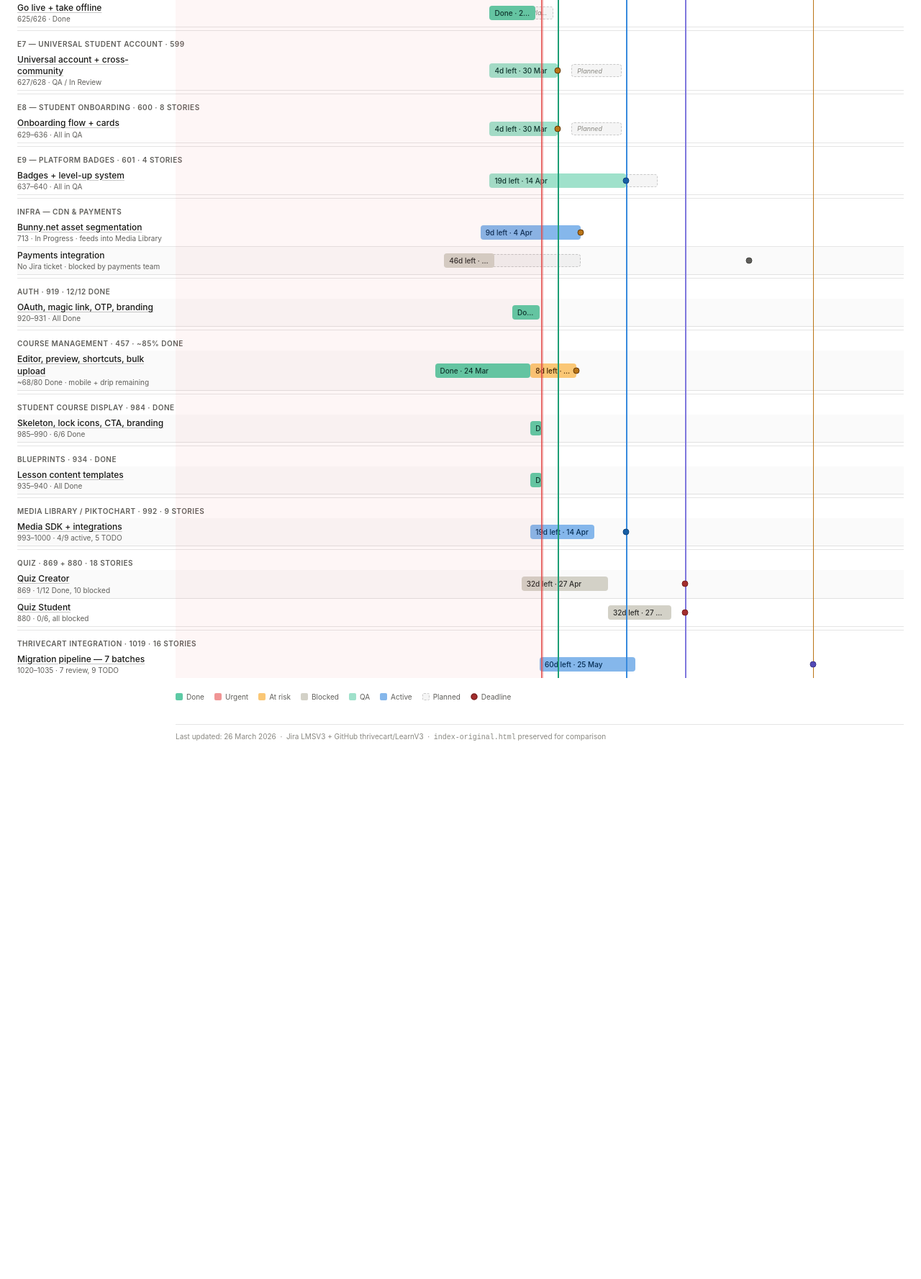
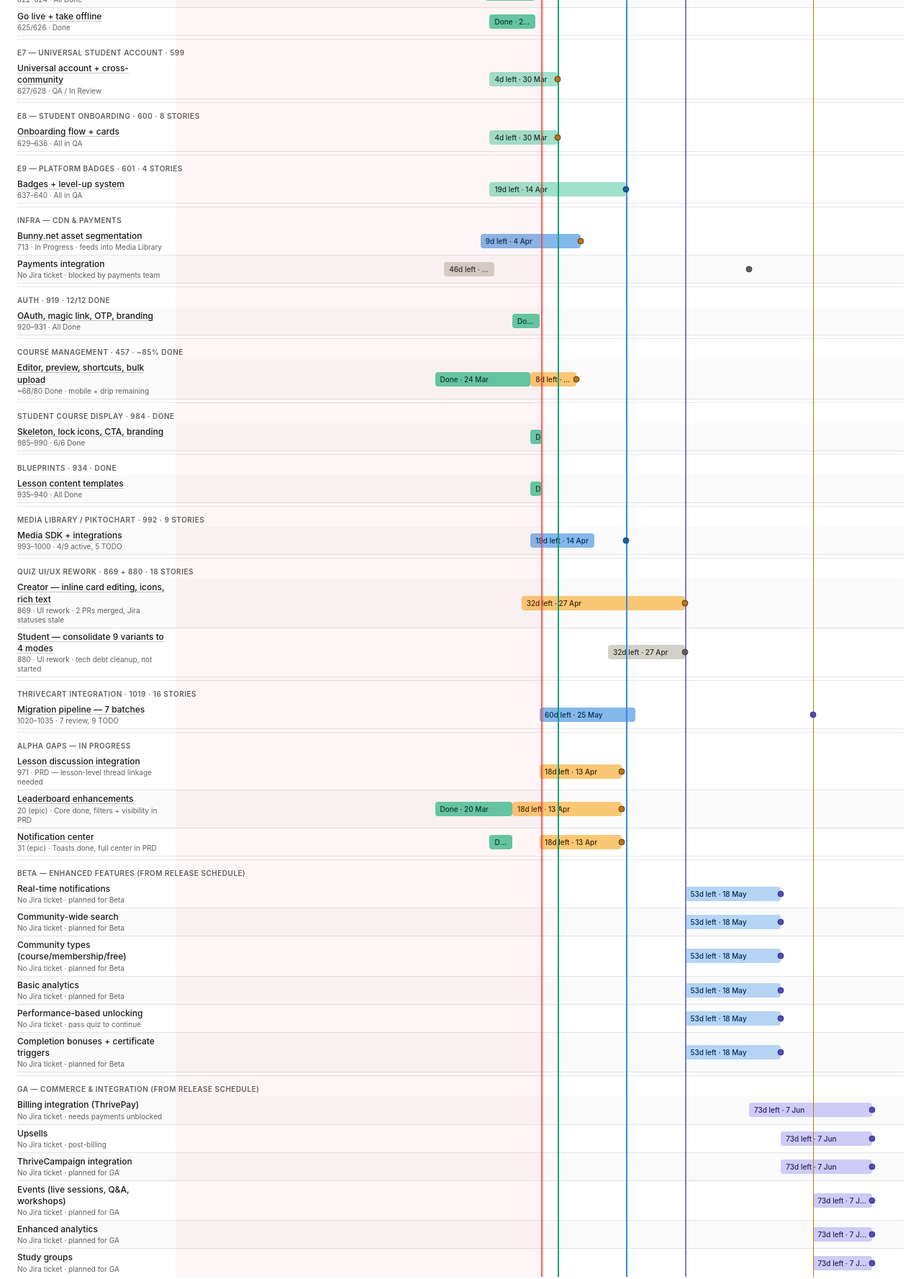
Before and after one commit to stephanieturner-creator/LMSDelivery, a plain HTML site: page index.html in a window 1280 px wide. Shown: the part 742-2519 px from the top of the page at 72% size. Before the commit the page ends 1820 px from the top, so only its background shows below. Drawn offline with Linux system fonts and the light colour scheme.

Commit message:
Add missing Beta/GA items from Confluence, Alpha gaps, disclaimer, remove planned bars
- Added Beta group: real-time notifications, search, community types, analytics,
  performance unlocking, completion bonuses
- Added GA group: billing, upsells, ThriveCampaign, events, enhanced analytics,
  study groups
- Added Alpha gaps: lesson discussion, leaderboard enhancements, notification center
- Added disclaimer banner: scoped to Beta, post-GA TBC
- Removed all planned/dashed bars and toggle per feedback
- Relabeled Quiz as UI/UX rework
- Replotted LMSV3-604 as PRD/needs scoping

```diff
--- a/index.html
+++ b/index.html
@@ -12,7 +12,6 @@
       --bg: #ffffff; --bg-secondary: #f7f7f5; --bg-row-alt: rgba(0,0,0,0.02);
       --border: rgba(0,0,0,0.10); --border-mid: rgba(0,0,0,0.22);
       --text-primary: #1a1a18; --text-secondary: #5f5e5a; --text-tertiary: #888780;
-      --planned-bg: rgba(0,0,0,0.04); --planned-border: rgba(0,0,0,0.18);
       --radius-sm: 4px; --radius-md: 8px; --lh: 36px;
     }
     @media (prefers-color-scheme: dark) {
@@ -20,26 +19,19 @@
         --bg: #1a1a18; --bg-secondary: #242422; --bg-row-alt: rgba(255,255,255,0.025);
         --border: rgba(255,255,255,0.10); --border-mid: rgba(255,255,255,0.22);
         --text-primary: #f0ede8; --text-secondary: #b4b2a9; --text-tertiary: #888780;
-        --planned-bg: rgba(255,255,255,0.06); --planned-border: rgba(255,255,255,0.25);
       }
     }
     body { font-family: var(--font); background: var(--bg); color: var(--text-primary); padding: 2rem 1.5rem 3rem; min-width: 820px; }
 
     .header { display:flex; align-items:center; justify-content:space-between; flex-wrap:wrap; gap:12px; margin-bottom:1.5rem; }
     .header-left h1 { font-size:17px; font-weight:600; color:var(--text-primary); margin-bottom:3px; }
-    .header-left p  { font-size:12px; color:var(--text-secondary); }
+    .header-left p  { font-size:12px; color:#8B7420; background:#FEF7E8; border:0.5px solid #E8D5A0; display:inline-block; padding:3px 10px; border-radius:var(--radius-sm); margin-top:4px; }
+    @media (prefers-color-scheme: dark) { .header-left p { color:#D4B84A; background:rgba(250,199,117,0.1); border-color:rgba(250,199,117,0.25); } }
     .header-controls { display:flex; align-items:center; gap:10px; }
     .date-control { display:flex; align-items:center; gap:8px; background:var(--bg-secondary); border:0.5px solid var(--border-mid); border-radius:var(--radius-md); padding:6px 12px; }
     .date-control label { font-size:11px; color:var(--text-secondary); white-space:nowrap; }
     .date-control input[type="date"] { font-family:var(--font); font-size:12px; font-weight:500; color:var(--text-primary); background:transparent; border:none; outline:none; cursor:pointer; }
     .date-badge { font-size:12px; font-weight:600; color:var(--today-color); min-width:56px; }
-    .toggle-control { display:flex; align-items:center; gap:6px; background:var(--bg-secondary); border:0.5px solid var(--border-mid); border-radius:var(--radius-md); padding:6px 12px; cursor:pointer; user-select:none; }
-    .toggle-control:hover { border-color: var(--text-tertiary); }
-    .toggle-control span { font-size:11px; color:var(--text-secondary); white-space:nowrap; }
-    .toggle-switch { position:relative; width:28px; height:16px; border-radius:8px; background:var(--border-mid); transition:background 0.2s; flex-shrink:0; }
-    .toggle-switch::after { content:''; position:absolute; top:2px; left:2px; width:12px; height:12px; border-radius:50%; background:var(--bg); transition:transform 0.2s; }
-    .toggle-switch.on { background:var(--text-tertiary); }
-    .toggle-switch.on::after { transform:translateX(12px); }
 
     .month-axis { position:relative; margin-left:220px; height:26px; border-bottom:0.5px solid var(--border); margin-bottom:0; }
     .month-cell { position:absolute; top:0; bottom:0; display:flex; align-items:center; padding-left:6px; border-left:0.5px solid var(--border); overflow:hidden; }
@@ -78,8 +70,7 @@
     .b-beta    { background:#B5D4F4; } .b-beta    .bar-label { color:#042C53; }
     .b-ga      { background:#CECBF6; } .b-ga      .bar-label { color:#26215C; }
 
-    .b-planned { background: var(--planned-bg); border: 1.5px dashed var(--planned-border); height:18px !important; }
-    .b-planned .bar-label { color: var(--text-tertiary); font-weight:400; font-style:italic; font-size:9px; }
+
 
     .dd { position:absolute; top:50%; transform:translate(-50%,-50%); width:9px; height:9px; border-radius:50%; z-index:4; }
     .dd-red    { background:#A32D2D; border:1.5px solid #791F1F; }
@@ -138,17 +129,13 @@
   <div class="header">
     <div class="header-left">
       <h1>LearnV3 — Release &amp; Delivery Timeline</h1>
-      <p>Cross-referenced from Jira LMSV3 &amp; GitHub thrivecart/LearnV3 · planned vs actual · adjust date to move today line</p>
+      <p>This release schedule is scoped to Beta, and subject to user testing feedback. Post-GA iterations are TBC.</p>
     </div>
     <div class="header-controls">
       <div class="date-control">
         <label for="date-picker">Today</label>
         <input type="date" id="date-picker" value="2026-03-26" />
         <span class="date-badge" id="date-badge">26 Mar</span>
-      </div>
-      <div class="toggle-control" id="planned-toggle">
-        <span>Planned</span>
-        <div class="toggle-switch on" id="planned-switch"></div>
       </div>
     </div>
   </div>
@@ -180,17 +167,13 @@
     <div class="legend-item"><div class="legend-swatch" style="background:#9FE1CB"></div>QA</div>
     <div class="legend-item"><div class="legend-swatch" style="background:#85B7EB"></div>Active</div>
     <div class="legend-item">
-      <div class="legend-swatch" style="background:var(--planned-bg); border:1.5px dashed var(--planned-border)"></div>
-      Planned
-    </div>
-    <div class="legend-item">
       <svg width="10" height="10" style="flex-shrink:0"><circle cx="5" cy="5" r="4" fill="#A32D2D" stroke="#791F1F" stroke-width="1.5"/></svg>
       Deadline
     </div>
   </div>
 
   <div class="footer">
-    Last updated: <span id="last-updated"></span> &nbsp;·&nbsp; Jira LMSV3 + GitHub thrivecart/LearnV3 &nbsp;·&nbsp; <code>index-original.html</code> preserved for comparison
+    Last updated: <span id="last-updated"></span> &nbsp;·&nbsp; Jira LMSV3 + GitHub thrivecart/LearnV3
   </div>
 
 <div class="ticket-modal-overlay" id="ticket-modal-overlay">
@@ -224,7 +207,7 @@
           milestone: "done",
           tickets: [{k:"LMSV3-602",s:"Schema migrations"},{k:"LMSV3-603",s:"Backfill existing communities"}],
           bars: [
-            { cls:"b-planned", s:new Date(2026,0,6), e:new Date(2026,1,14), label:"Planned" },
+
             { cls:"b-done", s:new Date(2026,2,11), e:new Date(2026,2,25), dl:new Date(2026,2,25), ddc:"dd-green" },
           ],
         },
@@ -234,7 +217,7 @@
           milestone: "alpha",
           tickets: [{k:"LMSV3-604",s:"Analytics service"}],
           bars: [
-            { cls:"b-planned", s:new Date(2026,1,2), e:new Date(2026,2,7), label:"Planned" },
+
             { cls:"b-blocked", s:new Date(2026,2,26), e:new Date(2026,3,10), dl:new Date(2026,3,14), ddc:"dd-gray" },
           ],
         },
@@ -244,7 +227,7 @@
           milestone: "done",
           tickets: [{k:"LMSV3-605",s:"Color/brand utilities"}],
           bars: [
-            { cls:"b-planned", s:new Date(2026,1,2), e:new Date(2026,2,7), label:"Planned" },
+
             { cls:"b-done", s:new Date(2026,2,12), e:new Date(2026,2,25), dl:new Date(2026,2,25), ddc:"dd-green" },
           ],
         },
@@ -259,7 +242,7 @@
           milestone: "done",
           tickets: [{k:"LMSV3-606",s:"Creator opens wizard, enters name"},{k:"LMSV3-607",s:"Creator selects access model"},{k:"LMSV3-608",s:"Creator configures branding"},{k:"LMSV3-609",s:"Creator reviews and confirms"}],
           bars: [
-            { cls:"b-planned", s:new Date(2026,1,2), e:new Date(2026,2,28), label:"Planned" },
+
             { cls:"b-done", s:new Date(2026,2,12), e:new Date(2026,2,25), dl:new Date(2026,2,25), ddc:"dd-green" },
           ],
         },
@@ -269,7 +252,7 @@
           milestone: "done",
           tickets: [{k:"LMSV3-610",s:"Resume abandoned wizard"},{k:"LMSV3-611",s:"Brand theme applied to views"},{k:"LMSV3-612",s:"Old creation form deprecated"}],
           bars: [
-            { cls:"b-planned", s:new Date(2026,2,2), e:new Date(2026,2,28), label:"Planned" },
+
             { cls:"b-done", s:new Date(2026,2,13), e:new Date(2026,2,25), dl:new Date(2026,2,25), ddc:"dd-green" },
           ],
         },
@@ -284,7 +267,7 @@
           milestone: "done",
           tickets: [{k:"LMSV3-613",s:"Checklist in sidebar after wizard"},{k:"LMSV3-614",s:"Complete and skip checklist tasks"},{k:"LMSV3-615",s:"Go Live confirmation with blocker check"}],
           bars: [
-            { cls:"b-planned", s:new Date(2026,2,2), e:new Date(2026,2,28), label:"Planned" },
+
             { cls:"b-done", s:new Date(2026,2,13), e:new Date(2026,2,25), dl:new Date(2026,2,25), ddc:"dd-green" },
           ],
         },
@@ -299,7 +282,7 @@
           milestone: "done",
           tickets: [{k:"LMSV3-616",s:"Student joins public community"},{k:"LMSV3-617",s:"Creator updates access model"}],
           bars: [
-            { cls:"b-planned", s:new Date(2026,1,16), e:new Date(2026,2,14), label:"Planned" },
+
             { cls:"b-done", s:new Date(2026,2,11), e:new Date(2026,2,25), dl:new Date(2026,2,25), ddc:"dd-green" },
           ],
         },
@@ -309,7 +292,7 @@
           milestone: "alpha",
           tickets: [{k:"LMSV3-618",s:"Student requests free-private access"}],
           bars: [
-            { cls:"b-planned", s:new Date(2026,2,17), e:new Date(2026,3,4), label:"Planned" },
+
             { cls:"b-atrisk", s:new Date(2026,2,13), e:new Date(2026,2,30), dl:new Date(2026,2,30), ddc:"dd-amber" },
           ],
         },
@@ -319,7 +302,7 @@
           milestone: "alpha",
           tickets: [{k:"LMSV3-619",s:"Creator manages access requests"},{k:"LMSV3-620",s:"Student joins with invite code"},{k:"LMSV3-621",s:"Creator manages invite codes"}],
           bars: [
-            { cls:"b-planned", s:new Date(2026,2,17), e:new Date(2026,3,4), label:"Planned" },
+
             { cls:"b-blocked", s:new Date(2026,2,11), e:new Date(2026,2,15), dl:new Date(2026,2,30), ddc:"dd-red" },
             { cls:"b-alpha",   s:new Date(2026,2,15), e:new Date(2026,2,30), dl:new Date(2026,2,30), ddc:"dd-amber" },
           ],
@@ -335,7 +318,7 @@
           milestone: "done",
           tickets: [{k:"LMSV3-622",s:"Creator applies gamification preset"},{k:"LMSV3-623",s:"Preset override warns and preserves"},{k:"LMSV3-624",s:"Verify preview mode"}],
           bars: [
-            { cls:"b-planned", s:new Date(2026,2,17), e:new Date(2026,2,29), label:"Planned" },
+
             { cls:"b-done", s:new Date(2026,2,14), e:new Date(2026,2,25), dl:new Date(2026,2,25), ddc:"dd-green" },
           ],
         },
@@ -345,7 +328,7 @@
           milestone: "done",
           tickets: [{k:"LMSV3-625",s:"Creator goes live"},{k:"LMSV3-626",s:"Creator takes community offline"}],
           bars: [
-            { cls:"b-planned", s:new Date(2026,2,23), e:new Date(2026,2,29), label:"Planned" },
+
             { cls:"b-done", s:new Date(2026,2,15), e:new Date(2026,2,25), dl:new Date(2026,2,25), ddc:"dd-green" },
           ],
         },
@@ -360,7 +343,7 @@
           milestone: "alpha",
           tickets: [{k:"LMSV3-627",s:"Verify universal account across communities"},{k:"LMSV3-628",s:"Cross-community progress dashboard"}],
           bars: [
-            { cls:"b-planned", s:new Date(2026,3,2), e:new Date(2026,3,13), label:"Planned" },
+
             { cls:"b-alpha", s:new Date(2026,2,15), e:new Date(2026,2,30), dl:new Date(2026,2,30), ddc:"dd-amber" },
           ],
         },
@@ -375,7 +358,7 @@
           milestone: "alpha",
           tickets: [{k:"LMSV3-629",s:"Onboarding overlay on first visit"},{k:"LMSV3-630",s:"Profile card (+50 pts)"},{k:"LMSV3-631",s:"Goals card (+25 pts)"},{k:"LMSV3-632",s:"Tour card (+25 pts)"},{k:"LMSV3-633",s:"First Action card (+100 pts)"},{k:"LMSV3-634",s:"Completion summary with badge"},{k:"LMSV3-635",s:"Dismiss and resume onboarding"},{k:"LMSV3-636",s:"Second community fresh onboarding"}],
           bars: [
-            { cls:"b-planned", s:new Date(2026,3,2), e:new Date(2026,3,13), label:"Planned" },
+
             { cls:"b-alpha", s:new Date(2026,2,15), e:new Date(2026,2,30), dl:new Date(2026,2,30), ddc:"dd-amber" },
           ],
         },
@@ -390,7 +373,7 @@
           milestone: "alpha2",
           tickets: [{k:"LMSV3-637",s:"Define platform badge criteria"},{k:"LMSV3-638",s:"Badge auto-award triggers"},{k:"LMSV3-639",s:"Badge display on profile"},{k:"LMSV3-640",s:"Level-up notification"}],
           bars: [
-            { cls:"b-planned", s:new Date(2026,3,7), e:new Date(2026,3,21), label:"Planned" },
+
             { cls:"b-alpha", s:new Date(2026,2,15), e:new Date(2026,3,14), dl:new Date(2026,3,14), ddc:"dd-blue" },
           ],
         },
@@ -407,7 +390,7 @@
           milestone: "alpha",
           tickets: [{k:"LMSV3-713",s:"Spike on Bunny.net asset segmentation"},{k:"LMSV3-994",s:"Backend provider abstraction (Bunny/Piktochart)"}],
           bars: [
-            { cls:"b-planned", s:new Date(2026,2,24), e:new Date(2026,3,4), label:"Planned" },
+
             { cls:"b-alpha2", s:new Date(2026,2,13), e:new Date(2026,3,4), dl:new Date(2026,3,4), ddc:"dd-amber" },
           ],
         },
@@ -417,7 +400,7 @@
           milestone: "ga",
           tickets: [],
           bars: [
-            { cls:"b-planned", s:new Date(2026,2,5), e:new Date(2026,3,4), label:"Planned" },
+
             { cls:"b-blocked", s:new Date(2026,2,5), e:new Date(2026,2,16), dl:new Date(2026,4,11), ddc:"dd-gray" },
           ],
         },
@@ -497,24 +480,24 @@
       ],
     },
     {
-      label: "Quiz · 869 + 880 · 18 stories",
+      label: "Quiz UI/UX Rework · 869 + 880 · 18 stories",
       rows: [
         {
-          name: "Quiz Creator",
-          sub:  "869 · 1/12 Done, 10 blocked",
+          name: "Creator — inline card editing, icons, rich text",
+          sub:  "869 · UI rework · 2 PRs merged, Jira statuses stale",
           milestone: "beta",
           tickets: [{k:"LMSV3-869",s:"Quiz Creator (parent)"},{k:"LMSV3-870",s:"Inline card-based editing"},{k:"LMSV3-871",s:"Rich text editing"},{k:"LMSV3-872",s:"AI quiz generator"},{k:"LMSV3-873",s:"Visual question type selector"},{k:"LMSV3-874",s:"Replace inline SVGs with Lucide"}],
           bars: [
-            { cls:"b-blocked", s:new Date(2026,2,22), e:new Date(2026,3,10), dl:new Date(2026,3,27), ddc:"dd-red" },
+            { cls:"b-atrisk", s:new Date(2026,2,22), e:new Date(2026,3,27), dl:new Date(2026,3,27), ddc:"dd-amber" },
           ],
         },
         {
-          name: "Quiz Student",
-          sub:  "880 · 0/6, all blocked",
+          name: "Student — consolidate 9 variants to 4 modes",
+          sub:  "880 · UI rework · tech debt cleanup, not started",
           milestone: "beta",
           tickets: [{k:"LMSV3-880",s:"Quiz Student (parent)"},{k:"LMSV3-883",s:"Shared QuizShell component"},{k:"LMSV3-884",s:"Consolidate quiz-lab variants"},{k:"LMSV3-885",s:"Brand token colors"},{k:"LMSV3-886",s:"Skeleton loaders"},{k:"LMSV3-887",s:"Per-answer feedback toggle"},{k:"LMSV3-888",s:"displayMode setting"}],
           bars: [
-            { cls:"b-blocked", s:new Date(2026,3,10), e:new Date(2026,3,24), dl:new Date(2026,3,27), ddc:"dd-red" },
+            { cls:"b-blocked", s:new Date(2026,3,10), e:new Date(2026,3,27), dl:new Date(2026,3,27), ddc:"dd-gray" },
           ],
         },
       ],
@@ -529,6 +512,163 @@
           tickets: [{k:"LMSV3-1019",s:"ThriveCart Integration (parent)"},{k:"LMSV3-1020",s:"Grant queue processing"},{k:"LMSV3-1022",s:"Product-mapping service"},{k:"LMSV3-1025",s:"Enrollment service"},{k:"LMSV3-1026",s:"Webhook endpoint"},{k:"LMSV3-1027",s:"Idempotent event processing"},{k:"LMSV3-1035",s:"Master migration script"}],
           bars: [
             { cls:"b-alpha2", s:new Date(2026,2,26), e:new Date(2026,3,16), dl:new Date(2026,4,25), ddc:"dd-purple" },
+          ],
+        },
+      ],
+    },
+    /* ── Alpha Gaps (in progress, not individually tracked) ───── */
+    {
+      label: "Alpha Gaps — In Progress",
+      rows: [
+        {
+          name: "Lesson discussion integration",
+          sub:  "971 · PRD — lesson-level thread linkage needed",
+          milestone: "alpha",
+          tickets: [{k:"LMSV3-971",s:"Reply-to-question linkage in course discussions"}],
+          bars: [
+            { cls:"b-atrisk", s:new Date(2026,2,26), e:new Date(2026,3,13), dl:new Date(2026,3,13), ddc:"dd-amber" },
+          ],
+        },
+        {
+          name: "Leaderboard enhancements",
+          sub:  "20 (epic) · Core done, filters + visibility in PRD",
+          milestone: "alpha",
+          tickets: [{k:"LMSV3-20",s:"Leaderboard UI (Widget & Full Page)"},{k:"LMSV3-532",s:"Leaderboard & Badges UI polish"},{k:"LMSV3-829",s:"Missing filters: Engagement, Leaderboard, Points"}],
+          bars: [
+            { cls:"b-done", s:new Date(2026,2,3), e:new Date(2026,2,20), dl:new Date(2026,2,20), ddc:"dd-green" },
+            { cls:"b-atrisk", s:new Date(2026,2,20), e:new Date(2026,3,13), dl:new Date(2026,3,13), ddc:"dd-amber" },
+          ],
+        },
+        {
+          name: "Notification center",
+          sub:  "31 (epic) · Toasts done, full center in PRD",
+          milestone: "alpha",
+          tickets: [{k:"LMSV3-31",s:"Notification Center & Toasts"},{k:"LMSV3-640",s:"Level-up notification"},{k:"LMSV3-972",s:"In-app pop-up notifications"}],
+          bars: [
+            { cls:"b-done", s:new Date(2026,2,15), e:new Date(2026,2,20), dl:new Date(2026,2,20), ddc:"dd-green" },
+            { cls:"b-atrisk", s:new Date(2026,2,26), e:new Date(2026,3,13), dl:new Date(2026,3,13), ddc:"dd-amber" },
+          ],
+        },
+      ],
+    },
+
+    /* ── Beta — Enhanced Features (from Confluence, no tickets) ─ */
+    {
+      label: "Beta — Enhanced Features (from release schedule)",
+      rows: [
+        {
+          name: "Real-time notifications",
+          sub:  "No Jira ticket · planned for Beta",
+          milestone: "beta",
+          tickets: [],
+          bars: [
+            { cls:"b-beta", s:new Date(2026,3,27), e:new Date(2026,4,18), dl:new Date(2026,4,18), ddc:"dd-purple" },
+          ],
+        },
+        {
+          name: "Community-wide search",
+          sub:  "No Jira ticket · planned for Beta",
+          milestone: "beta",
+          tickets: [],
+          bars: [
+            { cls:"b-beta", s:new Date(2026,3,27), e:new Date(2026,4,18), dl:new Date(2026,4,18), ddc:"dd-purple" },
+          ],
+        },
+        {
+          name: "Community types (course/membership/free)",
+          sub:  "No Jira ticket · planned for Beta",
+          milestone: "beta",
+          tickets: [],
+          bars: [
+            { cls:"b-beta", s:new Date(2026,3,27), e:new Date(2026,4,18), dl:new Date(2026,4,18), ddc:"dd-purple" },
+          ],
+        },
+        {
+          name: "Basic analytics",
+          sub:  "No Jira ticket · planned for Beta",
+          milestone: "beta",
+          tickets: [],
+          bars: [
+            { cls:"b-beta", s:new Date(2026,3,27), e:new Date(2026,4,18), dl:new Date(2026,4,18), ddc:"dd-purple" },
+          ],
+        },
+        {
+          name: "Performance-based unlocking",
+          sub:  "No Jira ticket · pass quiz to continue",
+          milestone: "beta",
+          tickets: [],
+          bars: [
+            { cls:"b-beta", s:new Date(2026,3,27), e:new Date(2026,4,18), dl:new Date(2026,4,18), ddc:"dd-purple" },
+          ],
+        },
+        {
+          name: "Completion bonuses + certificate triggers",
+          sub:  "No Jira ticket · planned for Beta",
+          milestone: "beta",
+          tickets: [],
+          bars: [
+            { cls:"b-beta", s:new Date(2026,3,27), e:new Date(2026,4,18), dl:new Date(2026,4,18), ddc:"dd-purple" },
+          ],
+        },
+      ],
+    },
+
+    /* ── GA — Commerce & Integration (from Confluence) ─────────── */
+    {
+      label: "GA — Commerce & Integration (from release schedule)",
+      rows: [
+        {
+          name: "Billing integration (ThrivePay)",
+          sub:  "No Jira ticket · needs payments unblocked",
+          milestone: "ga",
+          tickets: [],
+          bars: [
+            { cls:"b-ga", s:new Date(2026,4,11), e:new Date(2026,5,7), dl:new Date(2026,5,7), ddc:"dd-purple" },
+          ],
+        },
+        {
+          name: "Upsells",
+          sub:  "No Jira ticket · post-billing",
+          milestone: "ga",
+          tickets: [],
+          bars: [
+            { cls:"b-ga", s:new Date(2026,4,18), e:new Date(2026,5,7), dl:new Date(2026,5,7), ddc:"dd-purple" },
+          ],
+        },
+        {
+          name: "ThriveCampaign integration",
+          sub:  "No Jira ticket · planned for GA",
+          milestone: "ga",
+          tickets: [],
+          bars: [
+            { cls:"b-ga", s:new Date(2026,4,18), e:new Date(2026,5,7), dl:new Date(2026,5,7), ddc:"dd-purple" },
+          ],
+        },
+        {
+          name: "Events (live sessions, Q&A, workshops)",
+          sub:  "No Jira ticket · planned for GA",
+          milestone: "ga",
+          tickets: [],
+          bars: [
+            { cls:"b-ga", s:new Date(2026,4,25), e:new Date(2026,5,7), dl:new Date(2026,5,7), ddc:"dd-purple" },
+          ],
+        },
+        {
+          name: "Enhanced analytics",
+          sub:  "No Jira ticket · planned for GA",
+          milestone: "ga",
+          tickets: [],
+          bars: [
+            { cls:"b-ga", s:new Date(2026,4,25), e:new Date(2026,5,7), dl:new Date(2026,5,7), ddc:"dd-purple" },
+          ],
+        },
+        {
+          name: "Study groups",
+          sub:  "No Jira ticket · planned for GA",
+          milestone: "ga",
+          tickets: [],
+          bars: [
+            { cls:"b-ga", s:new Date(2026,4,25), e:new Date(2026,5,7), dl:new Date(2026,5,7), ddc:"dd-purple" },
           ],
         },
       ],
@@ -650,8 +790,6 @@
 
         const track = document.createElement("div"); track.className = "track";
         row.bars.forEach(b => {
-          /* Skip planned bars if toggle is off */
-          if (b.cls === "b-planned" && !showPlanned) return;
 
           const left = pct(b.s), width = Math.max(1.5, pct(b.e) - pct(b.s));
           const bar = document.createElement("div");
@@ -704,7 +842,6 @@
     buildCanvas(today);
   }
 
-  let showPlanned = true;
   let activeFilter = "all";
 
   document.getElementById("last-updated").textContent = new Date().toLocaleDateString("en-GB", { day:"numeric", month:"long", year:"numeric" });
@@ -723,11 +860,6 @@
     });
   });
 
-  document.getElementById("planned-toggle").addEventListener("click", function() {
-    showPlanned = !showPlanned;
-    document.getElementById("planned-switch").classList.toggle("on", showPlanned);
-    updateDate(pickerEl.value);
-  });
 </script>
 </body>
 </html>
```
